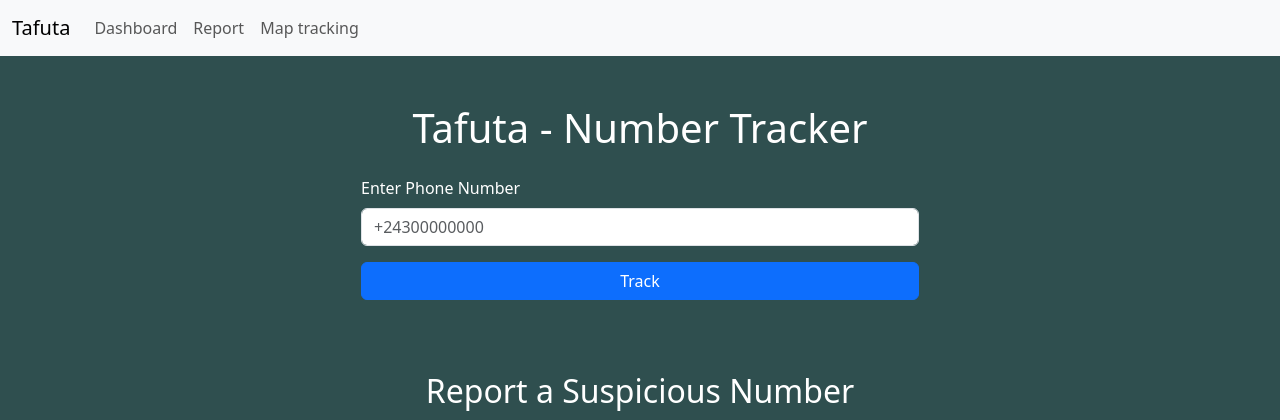
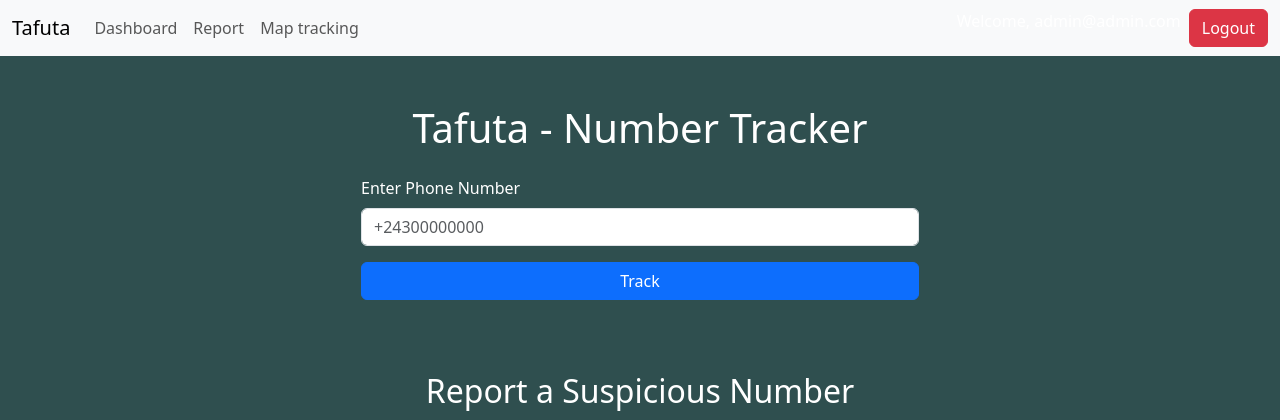
Before and after one commit to MarcelBag/tafuta, a Flask app: page /tracking in a window 1280 px wide. Shown: the top 420 px of the page. Run offline with Flask 3, Linux system fonts and the light colour scheme; a user stored in the database is signed in.

Commit message:
adding logout to all routes access

```diff
--- a/backend/templates/report.html
+++ b/backend/templates/report.html
@@ -28,6 +28,15 @@
                                 <a class="nav-link" href="/track-map">Map tracking</a>
                             </li>
                     </ul>
+                </div>
+                <div class="d-flex">
+                    {% if current_user.is_authenticated %}
+                        <span class="me-2">Welcome, {{ current_user.username }}</span>
+                        <a href="{{ url_for('logout') }}" class="btn btn-danger">Logout</a>
+                    {% else %}
+                        <a href="{{ url_for('login.login') }}" class="btn btn-primary me-2">Login</a>
+                        <a href="{{ url_for('register.register') }}" class="btn btn-secondary">Register</a>
+                    {% endif %}
                 </div>
             </div>
         </nav>
--- a/backend/templates/track.html
+++ b/backend/templates/track.html
@@ -28,6 +28,15 @@
                                 <a class="nav-link" href="/track-map">Map tracking</a>
                             </li>
                     </ul>
+                </div>
+                <div class="d-flex">
+                    {% if current_user.is_authenticated %}
+                        <span class="me-2">Welcome, {{ current_user.username }}</span>
+                        <a href="{{ url_for('logout') }}" class="btn btn-danger">Logout</a>
+                    {% else %}
+                        <a href="{{ url_for('login.login') }}" class="btn btn-primary me-2">Login</a>
+                        <a href="{{ url_for('register.register') }}" class="btn btn-secondary">Register</a>
+                    {% endif %}
                 </div>
             </div>
         </nav>
```
Also changed, not shown: backend/templates/Dashboard.html (+10 -0 lines), backend/templates/track_map.html (+9 -0 lines).
